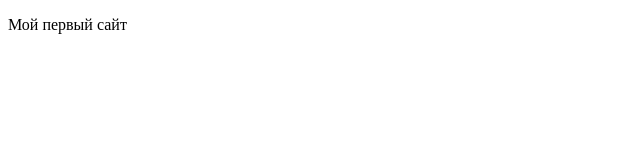
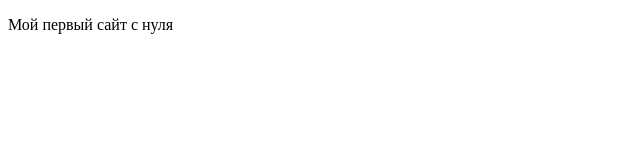
Before and after one commit to Konstantin-2011/Kontur-is-avialaibl, a plain HTML site: page index.html in a window 1280 px wide. Shown: the full height of the page, 0-640 px from the left. Drawn offline with Linux system fonts and the light colour scheme.

Commit message:
Мой первый сайт с нуля

```diff
--- a/index.html
+++ b/index.html
@@ -3,12 +3,12 @@
 
 <head>
      <meta charset="utf-8">
-     <title>Мой первый сайт</title>
+     <title>Мой первый сайт с нуля</title>
 
 </head>
 
 <body>
-     <p>Мой первый сайт</p>
+     <p>Мой первый сайт с нуля</p>
 </body>
 
 </html>
```
